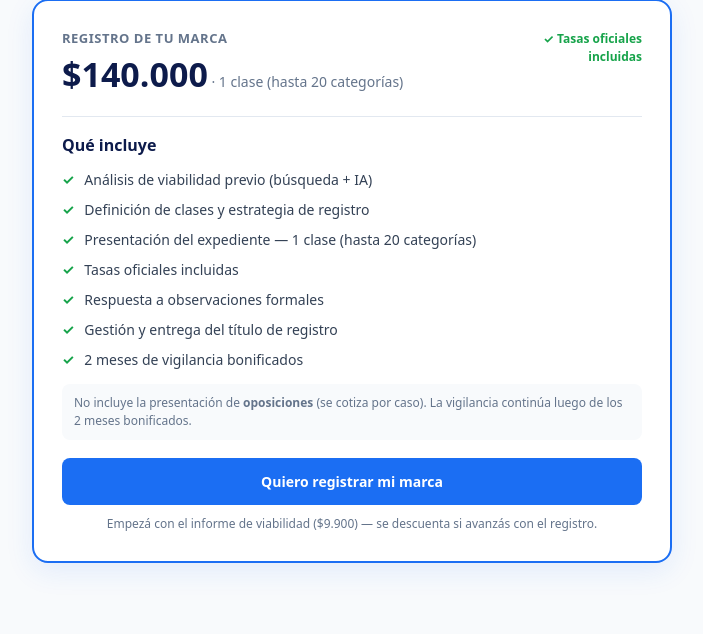
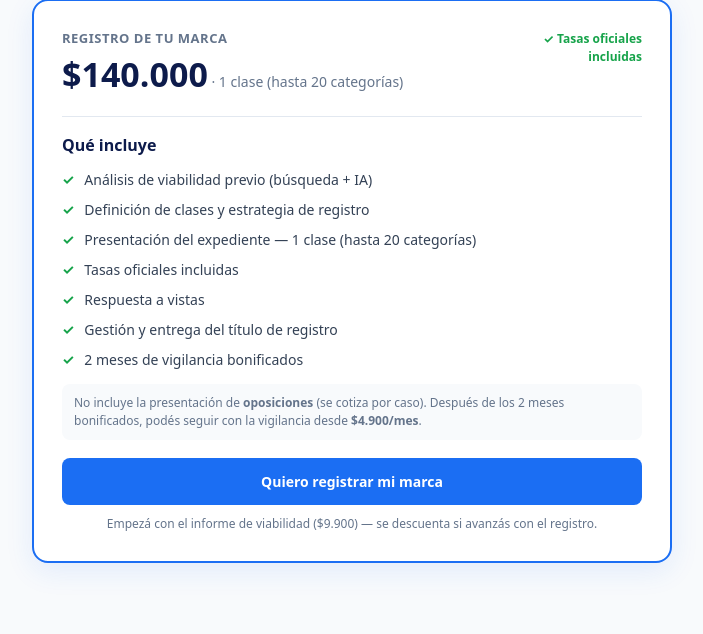
Before and after one commit to tomas623/tomas, a Flask app: page / in a window 1280 px wide. Shown: the part 4394-5028 px from the top of the page, without its empty margins (288-991 px from the left). Run offline with Flask 3, Linux system fonts and the light colour scheme; data comes from the database, SQL or seed files in the repository; data that the repository does not hold is empty; some libraries are stand-ins or nearby versions.

Commit message:
Registro: "respuesta a vistas" y vigilancia contratable post-bonificación
- "Respuesta a observaciones formales" → "Respuesta a vistas" (término correcto)
- Nota: después de los 2 meses bonificados, la vigilancia se puede contratar
  desde $4.900/mes

https://claude.ai/code/session_01NMfLgezd58DKWtE1WZ6TtP

```diff
--- a/templates/index.html
+++ b/templates/index.html
@@ -898,7 +898,7 @@
         </template>
       </ul>
       <div style="margin-top:14px;padding:10px 12px;background:#F8FAFC;border-radius:8px;font-size:12px;color:#64748b">
-        No incluye la presentación de <strong>oposiciones</strong> (se cotiza por caso). La vigilancia continúa luego de los 2 meses bonificados.
+        No incluye la presentación de <strong>oposiciones</strong> (se cotiza por caso). Después de los 2 meses bonificados, podés seguir con la vigilancia desde <strong>$4.900/mes</strong>.
       </div>
       <button class="btn btn-primary" @click="modalCotizar=true" style="width:100%;margin-top:18px;padding:14px">
         Quiero registrar mi marca
@@ -1304,7 +1304,7 @@ function landing() {
       'Definición de clases y estrategia de registro',
       'Presentación del expediente — 1 clase (hasta 20 categorías)',
       'Tasas oficiales incluidas',
-      'Respuesta a observaciones formales',
+      'Respuesta a vistas',
       'Gestión y entrega del título de registro',
       '2 meses de vigilancia bonificados',
     ],
```
